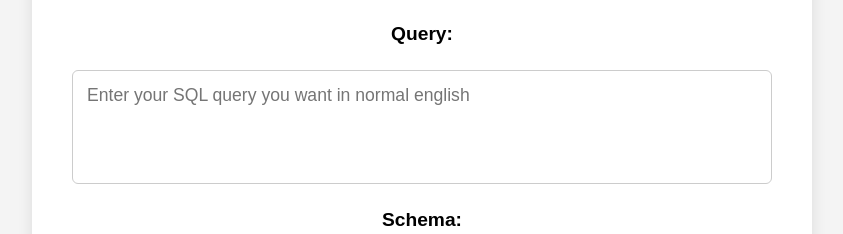
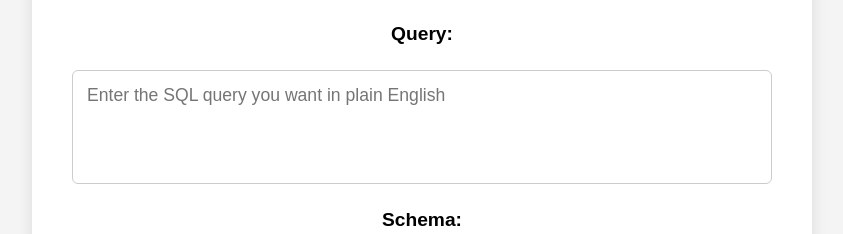
Before and after one commit to adityachoudhary123/QueryGen, a React (Create React App) app: page / in a window 1280 px wide. Shown: the part 246-480 px from the top of the page, without its empty margins (218-1061 px from the left). Built offline with nearby package versions, Linux system fonts and the light colour scheme.

Commit message:
Sql Query Generator using GenAI from schema and query in english format
Changing the prompt msg for query text box

```diff
--- a/src/QueryGen.js
+++ b/src/QueryGen.js
@@ -54,7 +54,7 @@ function QueryGen() {
             value={query}
             onChange={(e) => setQuery(e.target.value)}
             rows="4"
-            placeholder="Enter your SQL query you want in normal english"
+            placeholder="Enter the SQL query you want in plain English"
           />
 
           <label htmlFor="schema">Schema:</label>
```
